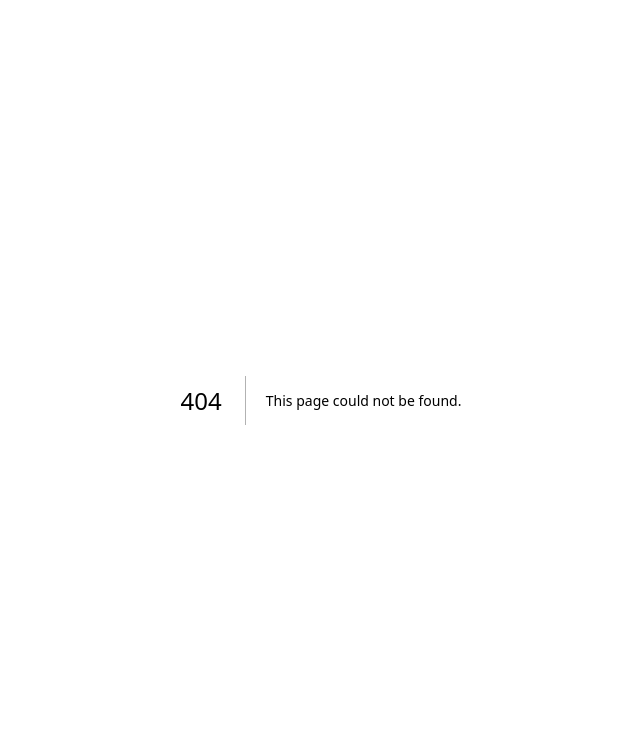
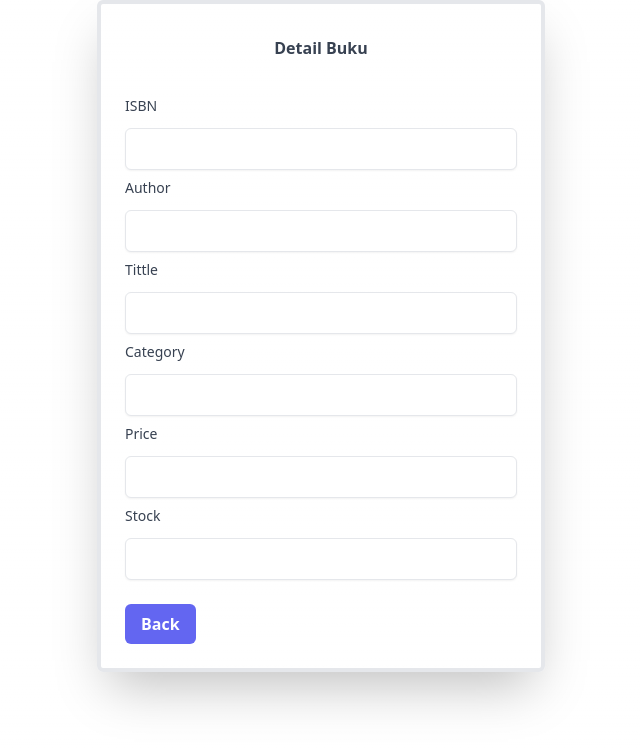
Before and after one commit to dervaagg/bookorama-crud, a Next.js app: page /tambah in a window 1280 px wide. Before the commit this address had no page. Shown: the top 748 px of the page, without its empty margins (319-959 px from the left). Built offline with nearby package versions, Linux system fonts and the light colour scheme.

Commit message:
detail books

```diff
--- a/src/pages/_document.js
+++ b/src/pages/_document.js
@@ -4,7 +4,7 @@ export default function Document() {
   return (
     <Html lang="en">
       <Head />
-      <body>
+      <body className='bg-white'>
         <Main />
         <NextScript />
       </body>
--- /dev/null
+++ b/src/pages/tambah/index.jsx
@@ -0,0 +1,105 @@
+import React, { useState } from 'react';
+
+export default function AddressForm() {
+  const [streetAddress, setStreetAddress] = useState('');
+
+  const handleInputChange = (e) => {
+    setStreetAddress(e.target.value);
+  };
+
+  const handleSubmit = (e) => {
+    e.preventDefault();
+    // Handle form submission logic here
+    console.log('Submitted street address:', streetAddress);
+  };
+
+  return (
+    <form onSubmit={handleSubmit} className="max-w-md mx-auto p-6 border-4 border-black-500/100 rounded-md shadow-2xl">
+        <label htmlFor="street-address" className="block text- font-bold text-gray-700 py-2 text-center">
+          Detail Buku
+        </label>
+      <div className="mb-6 mt-5">
+        <label htmlFor="street-address" className="block text-sm font-medium text-gray-700 py-2">
+          ISBN
+        </label>
+        <input
+          type="text"
+          name="street-address"
+          id="street-address"
+          autoComplete="street-address"
+          className="block w-full mt-1 p-2 border rounded-md shadow-sm focus:ring focus:ring-indigo-500 focus:ring-opacity-50"
+          value={streetAddress}
+          onChange={handleInputChange}
+        />
+        <label htmlFor="street-address" className="block text-sm font-medium text-gray-700 py-2">
+          Author
+        </label>
+        <input
+          type="text"
+          name="street-address"
+          id="street-address"
+          autoComplete="street-address"
+          className="block w-full mt-1 p-2 border rounded-md shadow-sm focus:ring focus:ring-indigo-500 focus:ring-opacity-50"
+          value={streetAddress}
+          onChange={handleInputChange}
+        />
+        <label htmlFor="street-address" className="block text-sm font-medium text-gray-700 py-2">
+          Tittle
+        </label>
+        <input
+          type="text"
+          name="street-address"
+          id="street-address"
+          autoComplete="street-address"
+          className="block w-full mt-1 p-2 border rounded-md shadow-sm focus:ring focus:ring-indigo-500 focus:ring-opacity-50"
+          value={streetAddress}
+          onChange={handleInputChange}
+        />
+        <label htmlFor="street-address" className="block text-sm font-medium text-gray-700 py-2">
+          Category
+        </label>
+        <input
+          type="text"
+          name="street-address"
+          id="street-address"
+          autoComplete="street-address"
+          className="block w-full mt-1 p-2 border rounded-md shadow-sm focus:ring focus:ring-indigo-500 focus:ring-opacity-50"
+          value={streetAddress}
+          onChange={handleInputChange}
+        />
+        <label htmlFor="street-address" className="block text-sm font-medium text-gray-700 py-2">
+          Price
+        </label>
+        <input
+          type="text"
+          name="street-address"
+          id="street-address"
+          autoComplete="street-address"
+          className="block w-full mt-1 p-2 border rounded-md shadow-sm focus:ring focus:ring-indigo-500 focus:ring-opacity-50"
+          value={streetAddress}
+          onChange={handleInputChange}
+        />
+        <label htmlFor="street-address" className="block text-sm font-medium text-gray-700 py-2">
+          Stock
+        </label>
+        <input
+          type="text"
+          name="street-address"
+          id="street-address"
+          autoComplete="street-address"
+          className="block w-full mt-1 p-2 border rounded-md shadow-sm focus:ring focus:ring-indigo-500 focus:ring-opacity-50"
+          value={streetAddress}
+          onChange={handleInputChange}
+        />
+      </div>
+      <div className="text-start">
+        <button
+          type="submit"
+          className="bg-indigo-500 hover:bg-indigo-600 text-white font-semibold py-2 px-4 rounded-md"
+        >
+          Back
+        </button>
+      </div>
+    </form>
+  );
+}
```
Also changed, not shown: package.json (+6 -5 lines), 1 other file (tests, documents, lock files or other folders).
